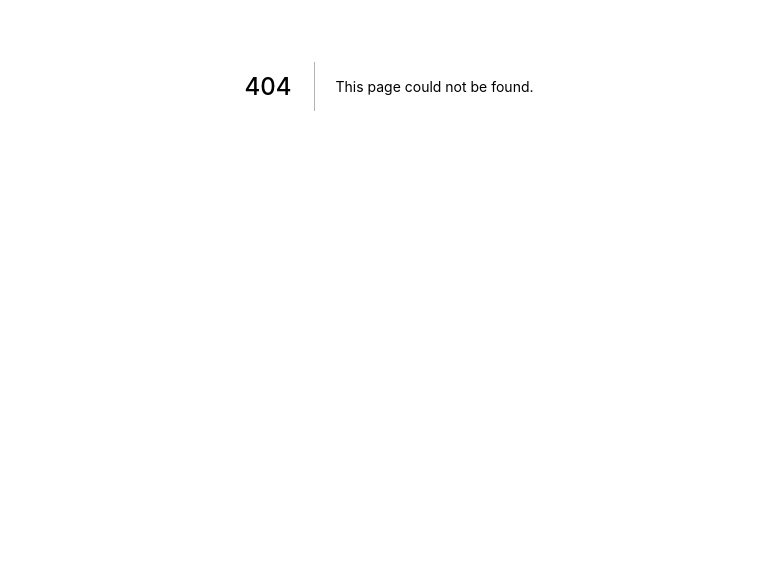
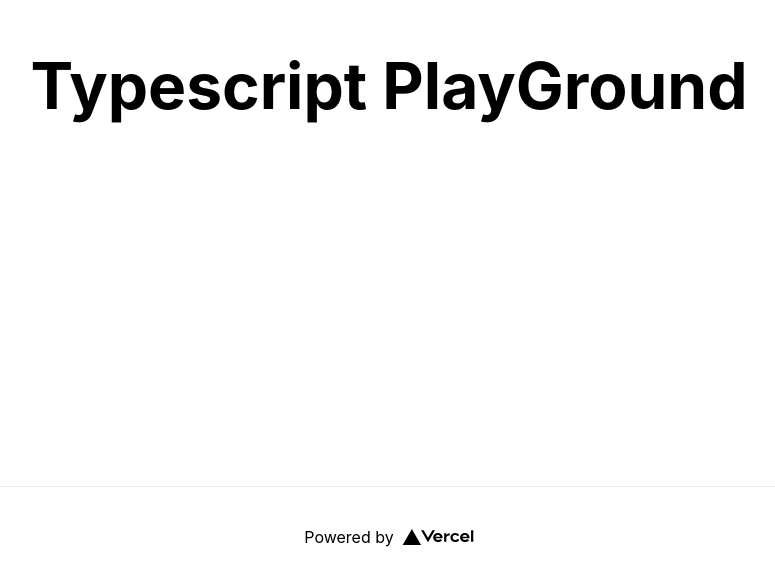
Before and after one commit to hoseinABH/infiniteQuery, a Next.js app: page /ts in a window 1280 px wide. Before the commit this address had no page. Shown: the part 314-898 px from the top of the page, without its empty margins (251-1026 px from the left). Before the commit the page ends 800 px from the top, so only its background shows below. Built offline with nearby package versions, Linux system fonts and the light colour scheme.

Commit message:
add footer to _document file

```diff
--- a/package.json
+++ b/package.json
@@ -1,5 +1,5 @@
 {
-  "name": "exmate",
+  "name": "infinite",
   "version": "0.1.0",
   "private": true,
   "scripts": {
--- a/pages/_app.tsx
+++ b/pages/_app.tsx
@@ -1,12 +1,26 @@
 import 'styles/globals.css';
 import type { AppProps } from 'next/app';
+import Image from 'next/image';
 import { QueryClient, QueryClientProvider } from 'react-query';
+import styles from 'styles/Home.module.css';
 
 function MyApp({ Component, pageProps }: AppProps) {
   const queryClient = new QueryClient();
   return (
     <QueryClientProvider client={queryClient}>
       <Component {...pageProps} />
+      <footer className={styles.footer}>
+        <a
+          href="https://vercel.com?utm_source=create-next-app&utm_medium=default-template&utm_campaign=create-next-app"
+          target="_blank"
+          rel="noopener noreferrer"
+        >
+          Powered by
+          <span className={styles.logo}>
+            <Image src="/vercel.svg" alt="Vercel Logo" width={72} height={16} />
+          </span>
+        </a>
+      </footer>
     </QueryClientProvider>
   );
 }
--- /dev/null
+++ b/pages/ts/index.tsx
@@ -0,0 +1,23 @@
+import styles from 'styles/Home.module.css';
+import Head from 'next/head';
+
+/**
+ * @component Ts
+ */
+function Ts({}) {
+  return (
+    <div className={styles.container}>
+      <Head>
+        <title>Create Next App</title>
+        <meta name="description" content="Generated by create next app" />
+        <link rel="icon" href="/favicon.ico" />
+      </Head>
+
+      <main className={styles.main}>
+        <h1 className={styles.title}>Typescript PlayGround</h1>
+      </main>
+    </div>
+  );
+}
+
+export default Ts;
```
Also changed, not shown: pages/index.tsx (+1 -15 lines).
